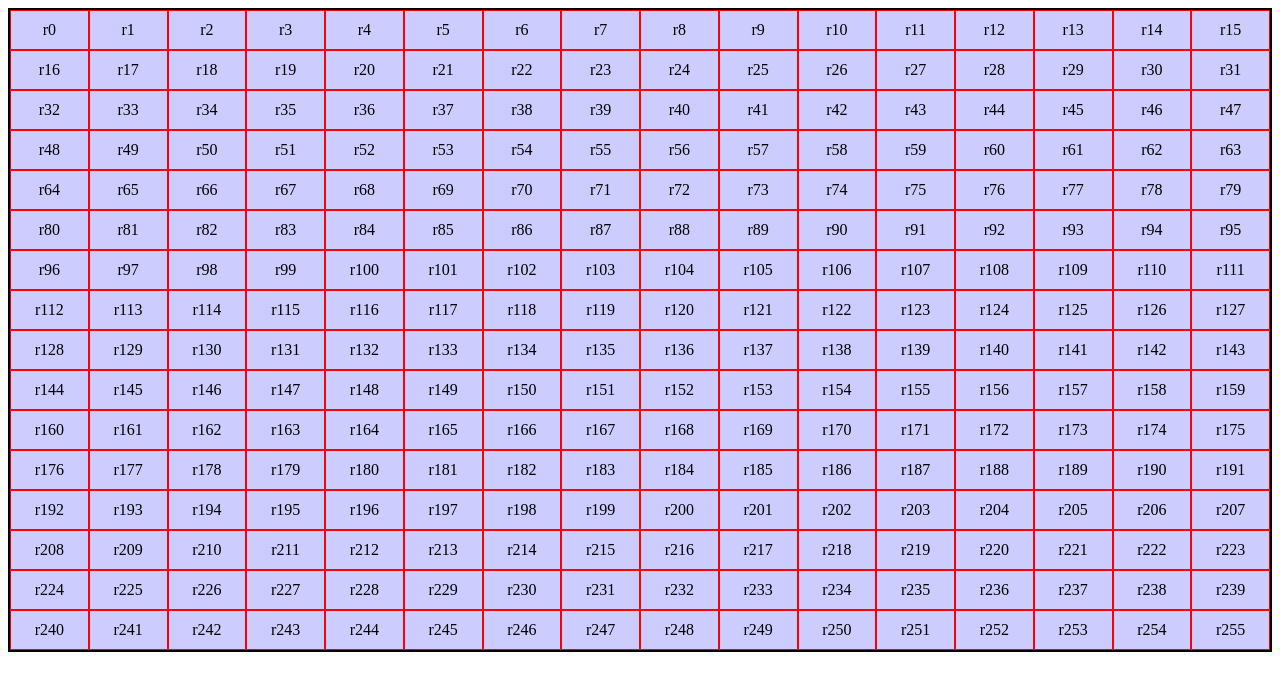
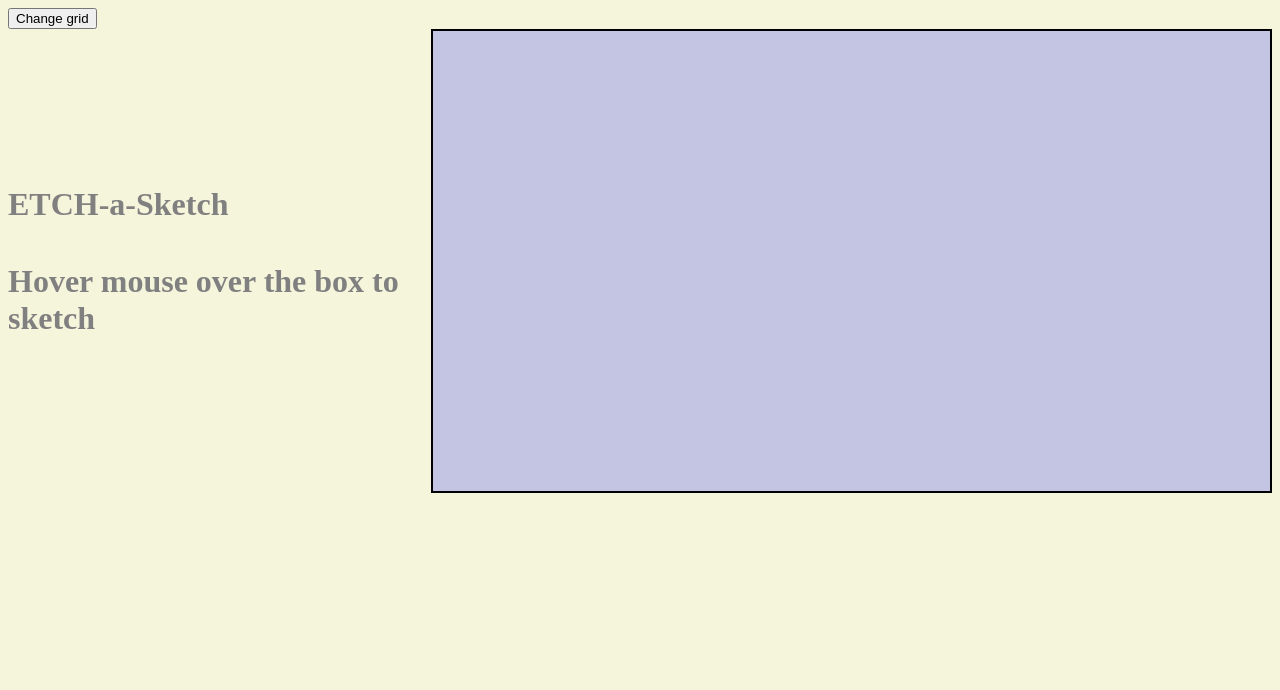
Before and after one commit to mmatloob/Etch-a-sketch, a plain HTML site: page index.html in a window 1280 px wide. Drawn offline with Linux system fonts and the light colour scheme.

Commit message:
hover working, size input working, button implemented but not working properly

```diff
--- a/cs/style.css
+++ b/cs/style.css
@@ -1,8 +1,44 @@
+body{
+    background-color: beige;
+}
+
+.parent_div {
+    display: flex;
+    justify-content: center;
+    align-self: cetner;
+}
+
+.detials{
+    color: gray;
+    font-size: xx-large;
+    font-weight: bolder;
+    align-self: center;
+}
+
+
+#sizeofgrid{
+    background-color: lightsalmon;
+    color: black;
+    display: flex;
+    justify-content: flex-end;
+    margin-top: 40px;
+}
+
+
+.subtitle {
+    margin-top: 40px;
+    font-weight: bold;
+}
+
 #grid_1{
     border: solid black 2px;
-    text-align: center;
+    display: flex;
+    align-self: flex-end;
+    width: 960px;
+    height: 460px;
 }
 
 #grid_1 div {
-    padding: 10px;
+    width: auto;
+    height: auto;
 }
--- a/index.html
+++ b/index.html
@@ -9,8 +9,18 @@
     <link rel='stylesheet'  href="./cs/style.css">
 </head>
 <body>
-    <div id="grid_1">
+    <button id="button">Change grid</button>
 
+    <div class="parent_div">
+        <div class="detials">ETCH-a-Sketch
+
+            <div class="subtitle">Hover mouse over the box to sketch</div>
+            </div>
+
+            <div id="grid_1">
+
+            </div>
     </div>
+
 </body>
 </html>
--- a/js/brain.js
+++ b/js/brain.js
@@ -7,15 +7,33 @@
 
 */
 
+let btn = document.querySelector('#button');
+btn.addEventListener("click", function () {
+    getGrid();
+});
+
 const gridContainer = document.querySelector('#grid_1');
 gridContainer.setAttribute('style', 'background-color: rgb(0,0,255,0.2)','align-items: center');
 gridContainer.style.display ='grid';
-gridContainer.style.gridTemplateColumns = 'repeat(16, auto)'
+let wid = 16;
+gridContainer.style.gridTemplateColumns = 'repeat('+ wid + ', auto)';
 
-for (i = 0; i < 256; i++) {
+function getGrid(){
+    wid = prompt('Input the size of grid');
+}
+
+
+for (i = 0; i < wid*wid; i++) {
     let rowGrid = document.createElement('div');
-    rowGrid.textContent = 'r' + i;
     rowGrid.id = 'row' + i;
-    rowGrid.setAttribute('style', 'border: solid red 1px;', 'text-align: center');
+    rowGrid.setAttribute('style', 'text-align: center');
     gridContainer.appendChild(rowGrid);
 }
+
+for (i=0; i < wid*wid; i++) {
+    let hoverEvent;
+    hoverEvent = document.querySelector('#row'+i);
+    hoverEvent.addEventListener('mouseenter',() => {
+        hoverEvent.setAttribute('style', 'background-color: red');
+    })
+}
```
